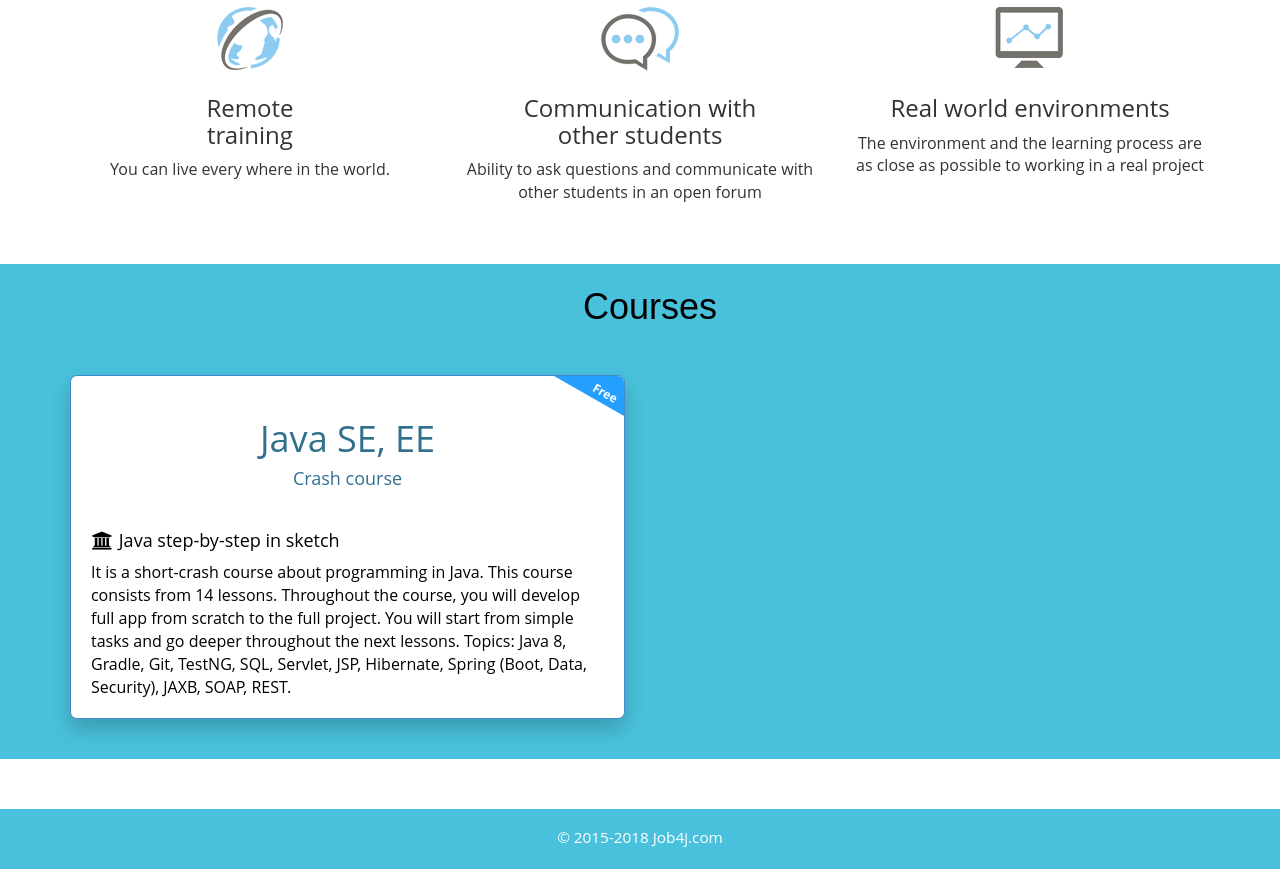
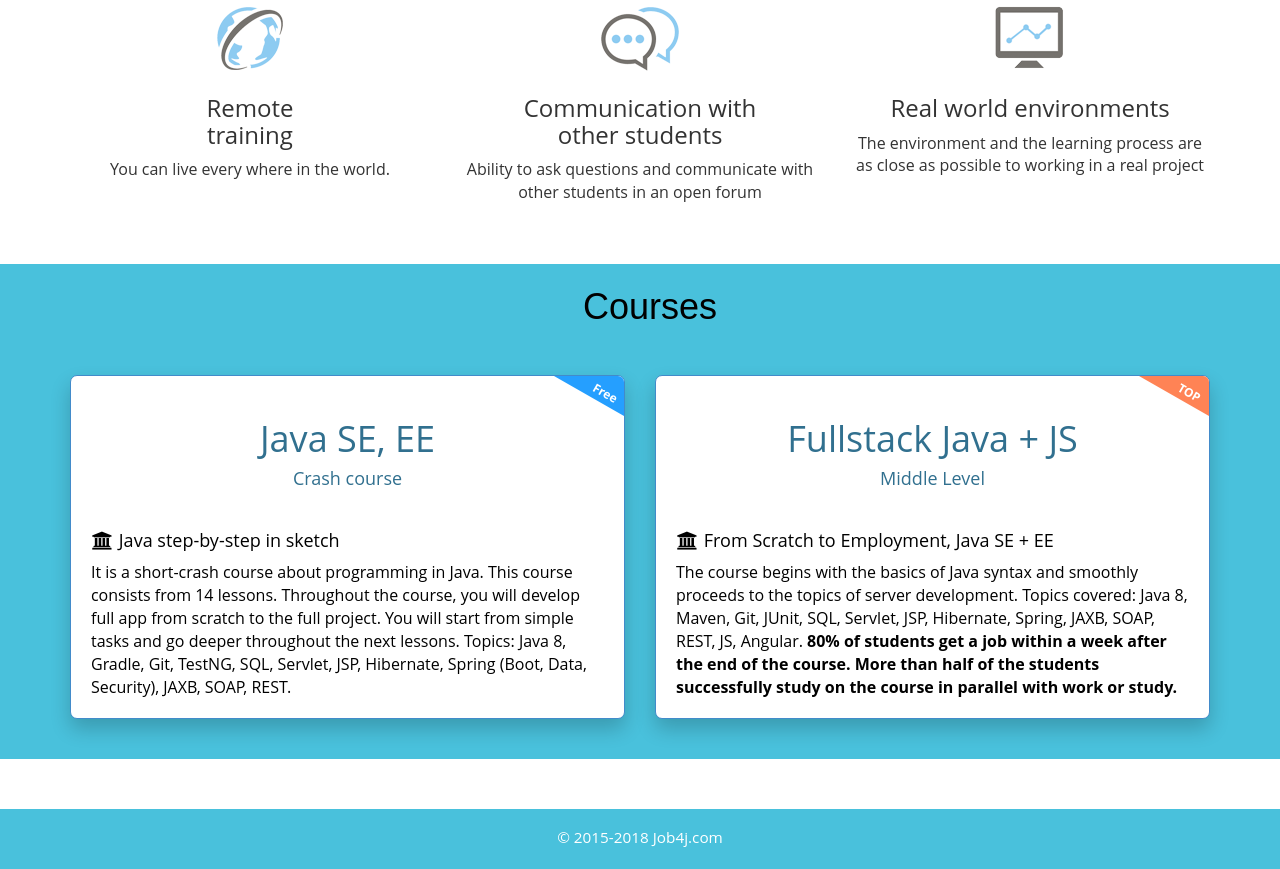
Before and after one commit to peterarsentev/job4j.com, a plain HTML site: page index.html in a window 1280 px wide. Shown: the part 850-1719 px from the top of the page. Drawn offline with Linux system fonts and the light colour scheme.

Commit message:
1. На index.html добавлено окно платного курса для получения работы. 2. Переведен текст внутри окна, сделана ссылка c index.html на java_with_zero_to_gob.html

```diff
--- a/index.html
+++ b/index.html
@@ -226,6 +226,41 @@
                 </div>
             </div>
 
+            <div class="col-md-6">
+                <div class="offer offer-radius offer-primary">
+                    <!-- Panel Java Junior -->
+                    <a href="courses/java_with_zero_to_job.html" style="text-decoration: none; color:black">
+
+                        <div class="shape" style="border-color: transparent #ff8355 transparent transparent;">
+                            <div class="shape-text">
+                                <p>TOP</p>
+                            </div>
+                        </div>
+                        <div class="offer-content">
+                            <br/>
+                            <h1 align="center" class="text-info">
+                                Fullstack Java + JS
+                            </h1>
+                            <h4 align="center" class="text-info">
+                                Middle Level
+                            </h4>
+                            <br/>
+                            <h4>
+                                <i class="fa fa-fw fa-university"></i>
+                                From Scratch to Employment, Java SE + EE
+                            </h4>
+                            <p>
+                                The course begins with the basics of Java syntax and smoothly proceeds
+                                to the topics of server development. Topics covered: Java 8, Maven, Git, JUnit,
+                                SQL, Servlet, JSP, Hibernate, Spring, JAXB, SOAP, REST, JS, Angular.
+                                <strong>80% of students get a job within a week after the end of the course.
+                                More than half of the students successfully study on the course in parallel
+                                    with work or study.</strong>
+                            </p>
+                        </div>
+                    </a>
+                </div>
+            </div>
 
             <!--&lt;!&ndash; Panel QA Automation &ndash;&gt;-->
             <!--<div class="col-md-6">-->
```
